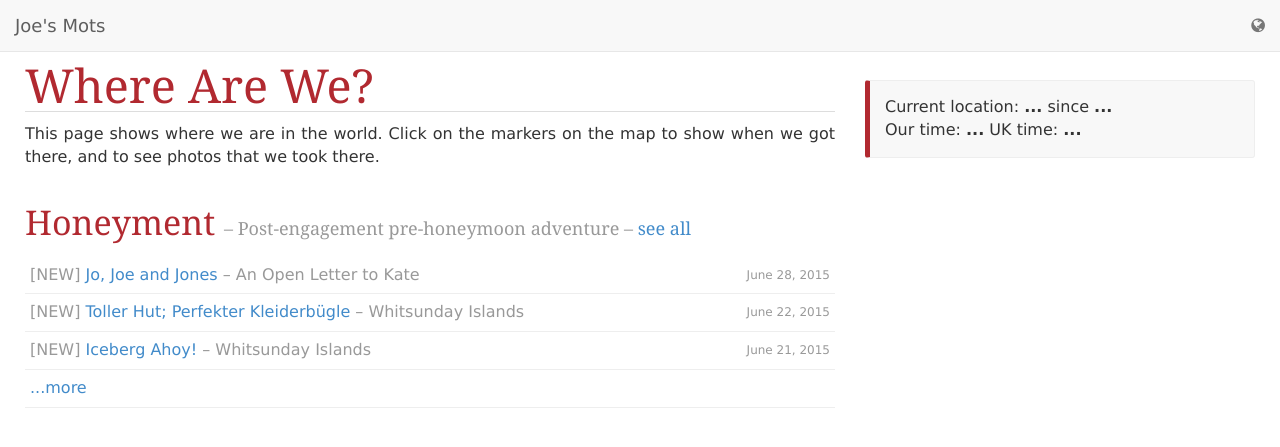
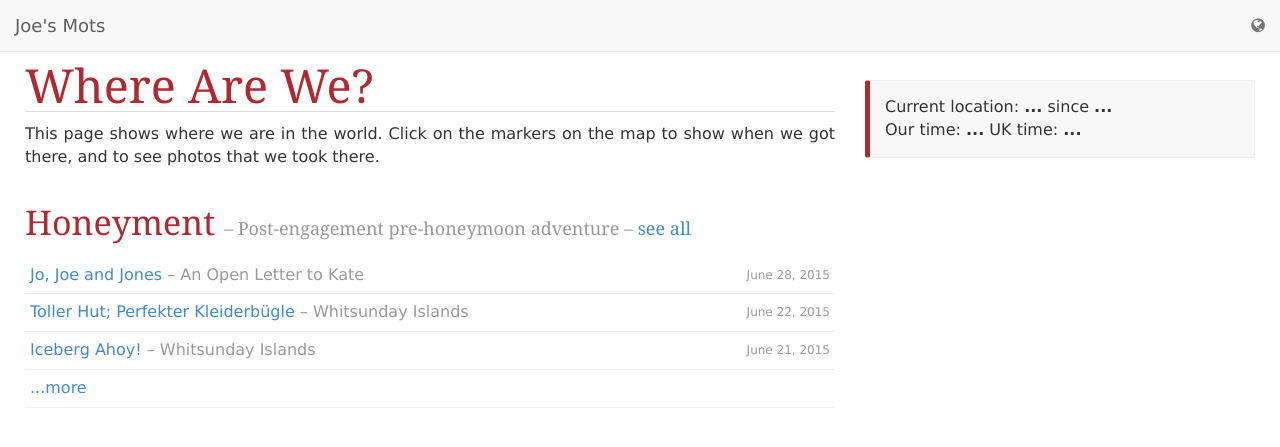
Before and after one commit to joekearney/joekearney.github.io, a Jekyll site: the page built from _posts/2015-01-01-where-are-we.html, in a window 1280 px wide and 1348 px high, cut to the strip 0-936 px from the top of the window. Shown: the top 447 px of the strip. Built offline with Jekyll 4.4.1, drawn with Linux system fonts in a browser that asks for light colours; nearby versions of some CDN libraries; some web fonts are replaced.

Commit message:
remove new tags

```diff
--- a/_posts/2015-06-21-iceberg-ahoy.md
+++ b/_posts/2015-06-21-iceberg-ahoy.md
@@ -6,7 +6,6 @@ categories:
 - travel
 tags:
 - travel
-- new
 status: publish
 type: post
 published: true
--- a/_posts/2015-06-22-toller-hut-perfekter-kleiderbugle.md
+++ b/_posts/2015-06-22-toller-hut-perfekter-kleiderbugle.md
@@ -6,7 +6,6 @@ categories:
 - travel
 tags:
 - travel
-- new
 status: publish
 type: post
 published: true
--- a/_posts/2015-06-28-dear-kate.md
+++ b/_posts/2015-06-28-dear-kate.md
@@ -6,7 +6,6 @@ categories:
 - travel
 tags:
 - travel
-- new
 status: publish
 type: post
 published: true
```
